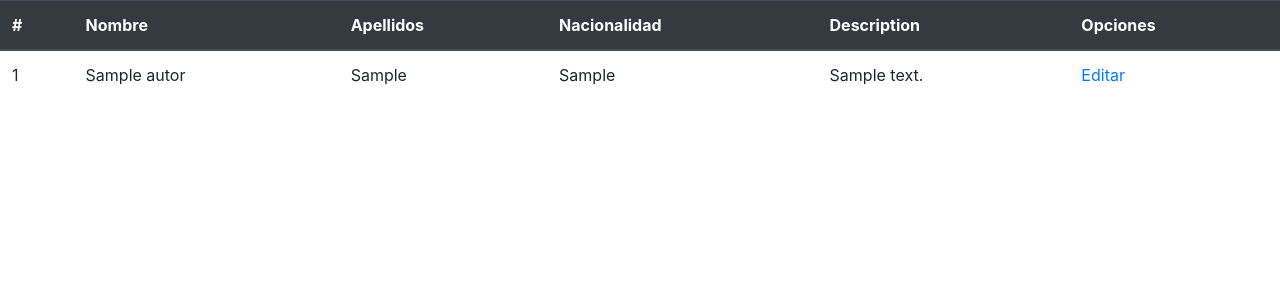
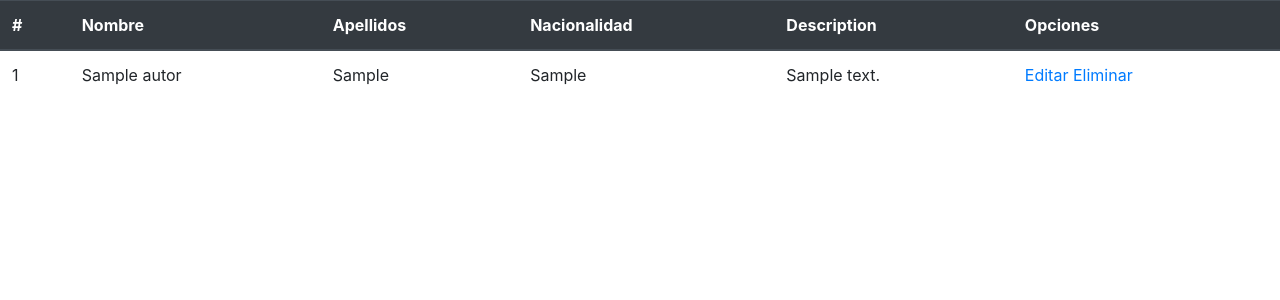
Before and after one commit to HazaelLopezDW/django_biblio, a Django app: template templates/libro/listar_autor.html in a window 1280 px wide. Shown: the top 300 px of the page. Run offline with Django 3.2, Linux system fonts and the light colour scheme; the template is opened without the code that fills it: values that come from a table or form of the project are taken from there, others are empty; tables that the repository leaves empty hold one stand-in row (values such as "Sample post"); parts of the project's set-up code (start-up, migrations or seed data) failed here and were passed over; some libraries are stand-ins or nearby versions.

Commit message:
Creamos el boton para eliminar autor en la opciones de nuestro template listar_autor.html

```diff
--- a/templates/libro/listar_autor.html
+++ b/templates/libro/listar_autor.html
@@ -24,7 +24,10 @@
             <td>{{ autor.apellidos }}</td>
             <td>{{ autor.nacionalidad }}</td>
             <td>{{ autor.descripcion }}</td>
-            <td><a href="{% url 'libro:editar_autor' autor.id %}">Editar</a></td>
+            <td>
+              <a href="{% url 'libro:editar_autor' autor.id %}">Editar</a>
+              <a href="{% url 'libro:eliminar_autor' %}">Eliminar</a>
+            </td>
           </tr>
         {% endfor %}
       </tbody>
```
